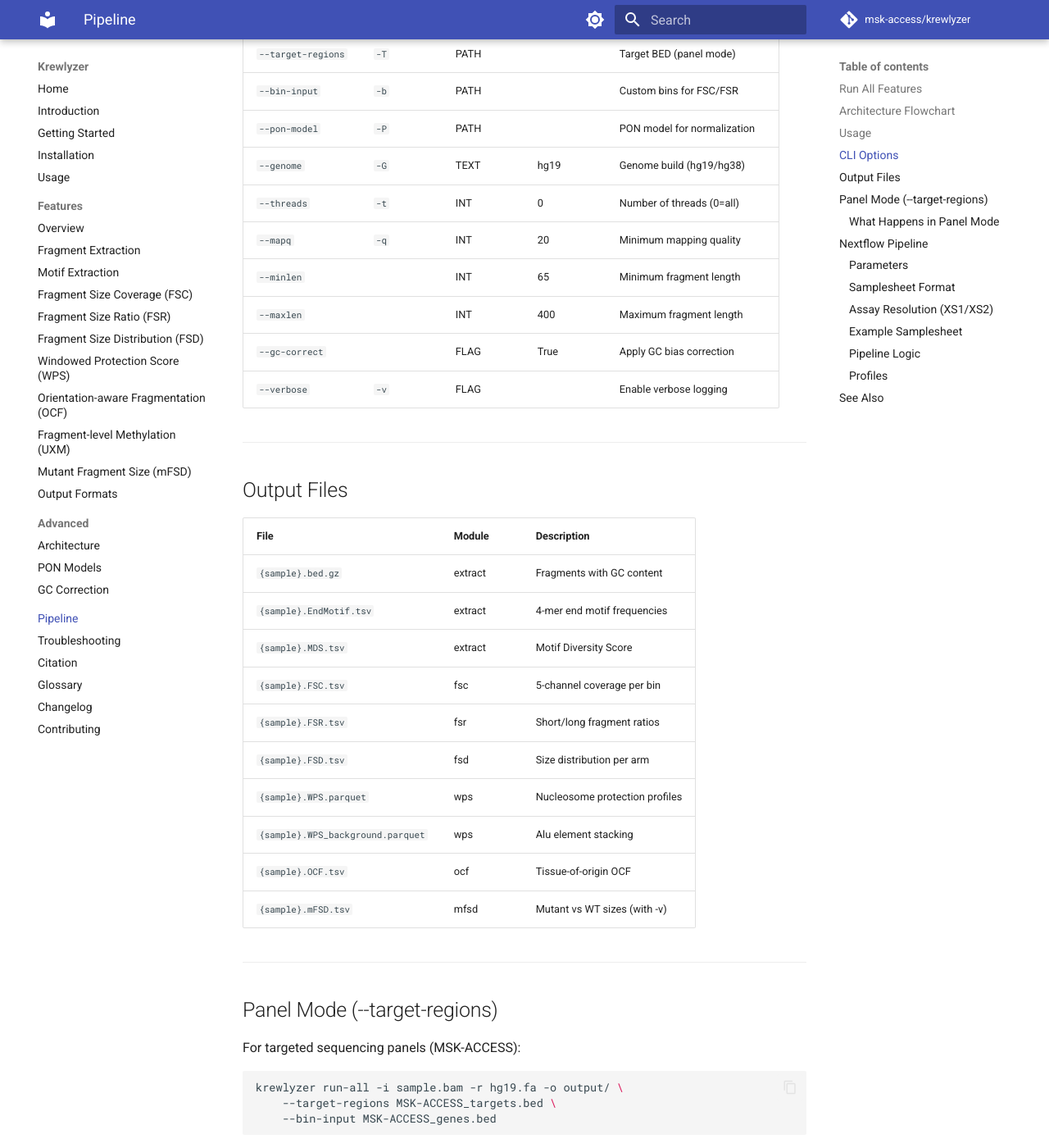
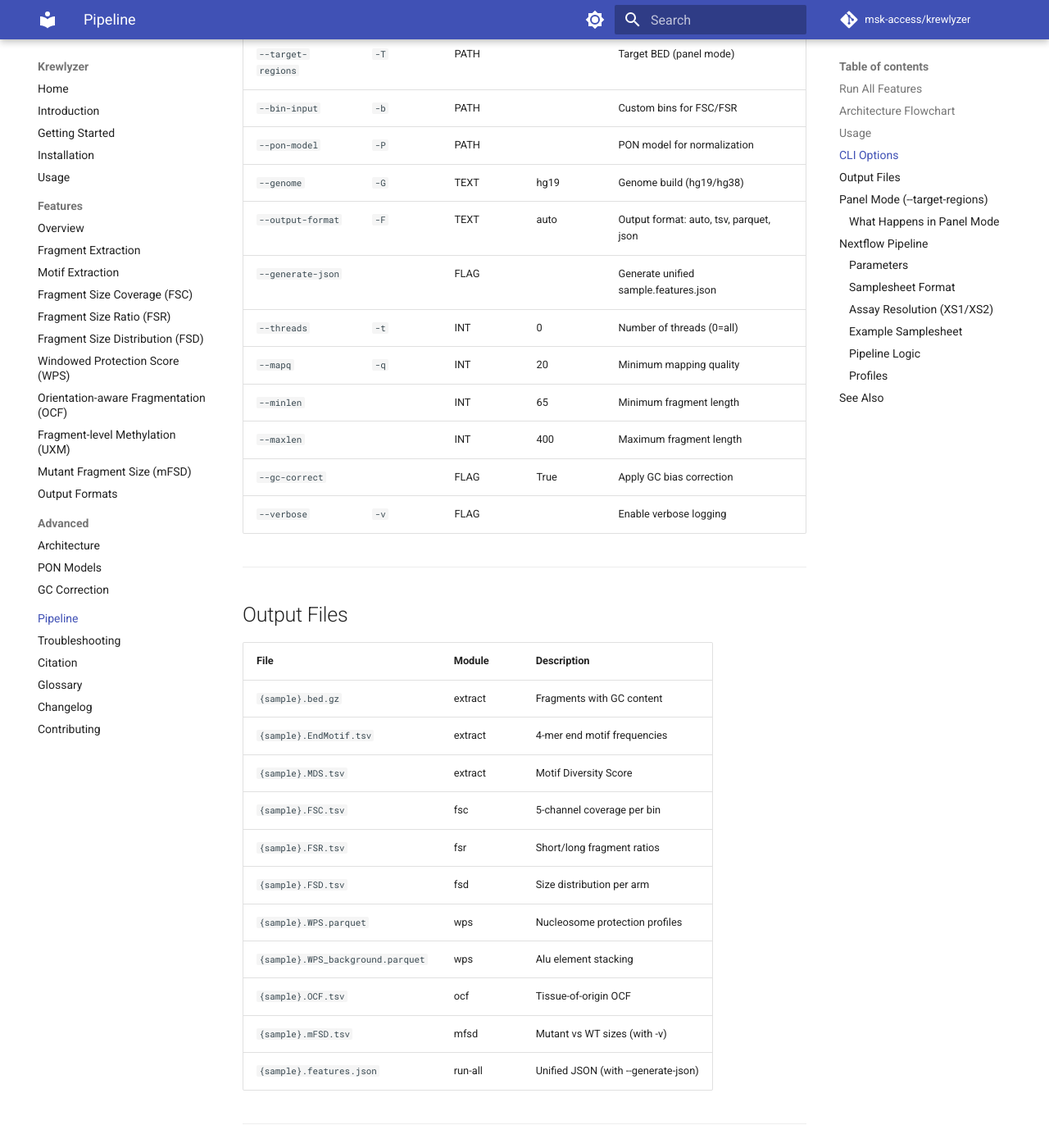
Before and after one commit to msk-access/krewlyzer, an MkDocs documentation site: the page built from docs/pipeline.md, in a window 1280 px wide and 1400 px high, scrolled down 1567 px. Shown: the whole window at 82% size. Built offline with MkDocs 1.6.1 and Material for MkDocs 9.7.7, drawn with Linux system fonts in a browser that asks for light colours; comment, search, counter and statistics services are not loaded.

Commit message:
docs: add --format to all tool docs and --generate-json to pipeline
- pipeline.md: Add --generate-json, --output-format flags, features.json output
- fsd.md, fsr.md, fsc.md, wps.md: Add --format option to CLI tables

```diff
--- a/docs/pipeline.md
+++ b/docs/pipeline.md
@@ -78,6 +78,8 @@
 | `--bin-input` | `-b` | PATH | | Custom bins for FSC/FSR |
 | `--pon-model` | `-P` | PATH | | PON model for normalization |
 | `--genome` | `-G` | TEXT | hg19 | Genome build (hg19/hg38) |
+| `--output-format` | `-F` | TEXT | auto | Output format: auto, tsv, parquet, json |
+| `--generate-json` | | FLAG | | Generate unified sample.features.json |
 | `--threads` | `-t` | INT | 0 | Number of threads (0=all) |
 | `--mapq` | `-q` | INT | 20 | Minimum mapping quality |
 | `--minlen` | | INT | 65 | Minimum fragment length |
@@ -101,6 +103,7 @@
 | `{sample}.WPS_background.parquet` | wps | Alu element stacking |
 | `{sample}.OCF.tsv` | ocf | Tissue-of-origin OCF |
 | `{sample}.mFSD.tsv` | mfsd | Mutant vs WT sizes (with -v) |
+| `{sample}.features.json` | run-all | Unified JSON (with --generate-json) |
 
 ---
 
```
Also changed, not shown: docs/features/fsc.md (+1 -0 lines), docs/features/fsd.md (+1 -0 lines), docs/features/fsr.md (+1 -0 lines), docs/features/wps.md (+1 -0 lines).
